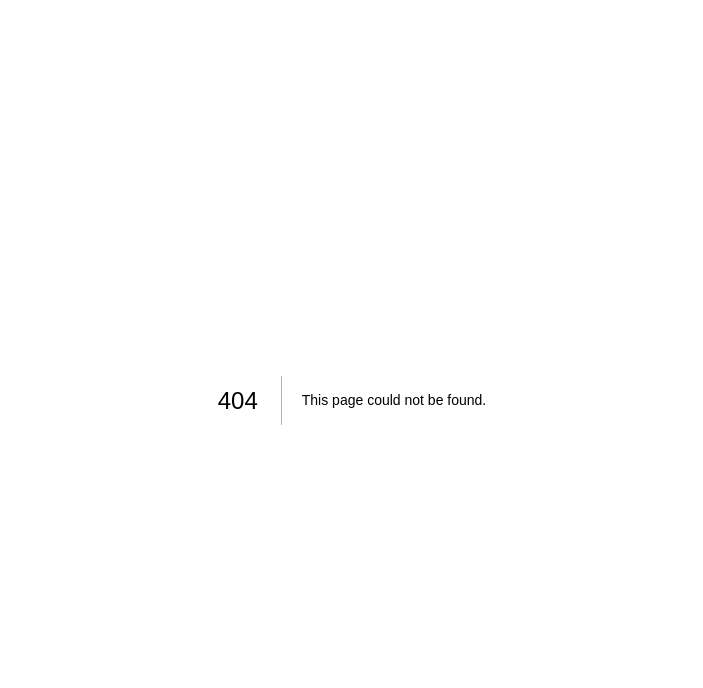
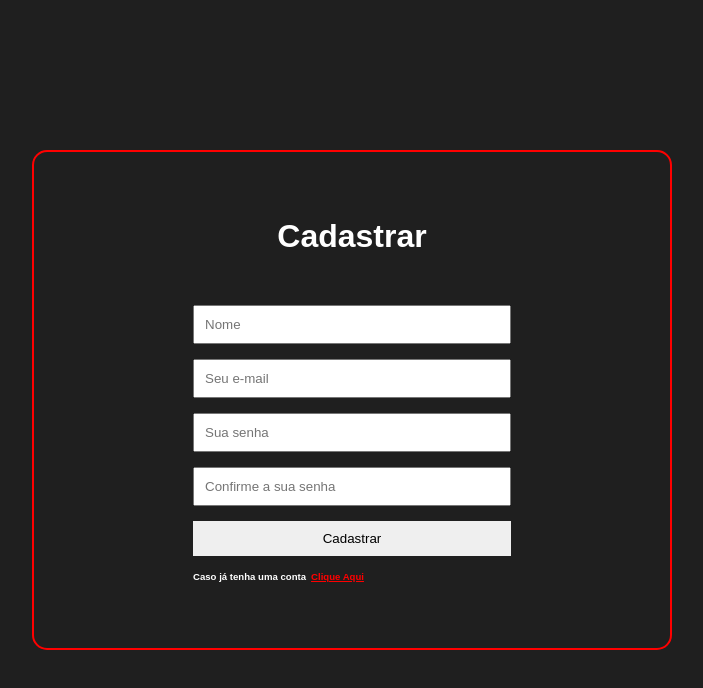
Before and after one commit to Leonardoguimaraesdev/nextjs-cinedom, a Next.js app: page /register in a window 1280 px wide. Before the commit this address had no page. Shown: the top 688 px of the page, without its empty margins (288-991 px from the left). Built offline with nearby package versions, Linux system fonts and the light colour scheme.

Commit message:
Added page and component Login/register

```diff
--- /dev/null
+++ b/src/components/FormRegister.tsx
@@ -0,0 +1,97 @@
+import { useState } from "react";
+import styles from '../styles/Form.module.scss'
+import Cookies from 'js-cookie';
+import { useRouter } from 'next/router'
+import Link from "next/link";
+import { useForm } from 'react-hook-form';
+import { yupResolver } from '@hookform/resolvers/yup'
+import * as yup from 'yup';
+
+const schema = yup.object().shape({
+    email: yup.string()
+        .required('O e-mail é obrigatório')
+        .email('Deve ser um e-mail válido'),
+    password: yup.string()
+        .required('A senha é obrigatória')
+        .matches(/(?=.*[0-9])/, 'A senha deve conter pelo menos um número')
+        .matches(/(?=.*[!@#$%^&*])/, 'A senha deve conter pelo menos um símbolo')
+        .matches(/(?=.*[A-Z])/, 'A senha deve conter pelo menos uma letra maiúscula')
+        .min(8, 'A senha deve conter no mínimo 8 caracteres'),
+});
+
+type FormData = {
+    email: string
+    password: string;
+};
+
+export default function Input() {
+
+    const router = useRouter()
+
+    const [name, setName] = useState<string>('')
+    const [email, setEmail] = useState<string>('')
+    const [password, setPassword] = useState<string>('')
+    const [confirmPassword, setConfirmPassword] = useState<string>('')
+
+    const [checkPassword, setCheckPassword] = useState<any>('')
+
+    const { register, handleSubmit, formState: { errors } } = useForm<FormData>({
+        resolver: yupResolver(schema)
+    });
+
+    const onSubmit = (data: FormData) => {
+
+        if (password !== confirmPassword) {
+            const dif = <p>As senhas precisam ser iguais</p>
+            setCheckPassword(dif)
+        } else {
+            Cookies.set('name', name)
+            Cookies.set('email', email)
+            router.push('/login')
+
+        }
+    };
+
+    return (
+        <section className={styles.form}>
+            <form onSubmit={handleSubmit(onSubmit)}>
+                <h1 className={styles.registerTittle}>Cadastrar</h1>
+                <input
+                    type="name"
+                    value={name}
+                    placeholder="Nome"
+                    onChange={e => setName(e.target.value)}
+                    required
+                />
+                <input
+                    type="email"
+                    {...register('email')}
+                    onChange={e => setEmail(e.target.value)}
+                    placeholder="Seu e-mail"
+                />
+                {errors.password && <p>{errors.password.message}</p>}
+                <input
+                    type="password"
+                    {...register('password')}
+                    onChange={e => setPassword(e.target.value)}
+                    placeholder="Sua senha"
+                />
+                {checkPassword}
+                <input
+                    type="password"
+                    value={confirmPassword}
+                    placeholder="Confirme a sua senha"
+                    onChange={e => setConfirmPassword(e.target.value)}
+                    required
+                />
+                <button type="submit">Cadastrar</button>
+                <h4>
+                    Caso já tenha uma conta
+                    <Link href="/login">
+                        <b><u>Clique Aqui</u></b>
+                    </Link>
+                </h4>
+            </form>
+        </section>
+    )
+}
--- /dev/null
+++ b/src/pages/register/index.tsx
@@ -0,0 +1,11 @@
+import FormRegister from '@/components/FormRegister'
+import styles from '@/styles/PageForm.module.scss'
+
+export default function Register() {
+
+  return (
+    <div className={styles.main}>
+        <FormRegister />
+    </div>
+  )
+}
--- a/src/styles/Banners.module.scss
+++ b/src/styles/Banners.module.scss
@@ -31,6 +31,7 @@
 
         .switchLeft {
             width: 50px;
+
 
             &:hover {
                 cursor: pointer;
--- /dev/null
+++ b/src/styles/Form.module.scss
@@ -0,0 +1,68 @@
+.form {
+    display: flex;
+    align-items: center;
+    justify-content: center;
+    width: 50%;
+    height: 500px;
+    border-radius: 15px;
+    border: 2px solid red;
+    background-color: rgba(0, 0, 0, 0);
+    margin: 20px 0px;
+
+    @media screen and (max-width: 1024px) {
+        width: 65%;
+
+    }
+
+    @media screen and (max-width: 780px) {
+        width: 90%;
+
+    }
+
+    form {
+        display: flex;
+        flex-direction: column;
+        width: 50%;
+        color: #fff;
+
+        @media screen and (max-width: 1024px) {
+            width: 65%;
+
+        }
+
+        @media screen and (max-width: 780px) {
+            width: 80%;
+
+        }
+
+        h1 {
+            margin-bottom: 50px;
+            text-align: center;
+           font-size: 2rem;
+        }
+
+        input {
+            margin-bottom: 15px;
+            padding: 10px;
+        }
+
+        button {
+            margin-bottom: 15px;
+            padding: 10px;
+            cursor: pointer;
+            border: none;
+
+            &:hover {
+                background-color: greenyellow;
+            }
+        }
+
+        h4 {
+            font-size: 0.6rem;
+            u{
+                margin-left: 5px;
+                color: red;
+            }
+        }
+    }
+}
--- /dev/null
+++ b/src/styles/PageForm.module.scss
@@ -0,0 +1,7 @@
+.main {
+    display: flex;
+    align-items: center;
+    justify-content: center;
+    min-height: 100vh;
+    background-color: rgb(31, 31, 31);
+}
```
Also changed, not shown: package.json (+9 -1 lines), src/components/FormLogin.tsx (added, +61 -0 lines), src/components/NavBar.tsx (+9 -2 lines), src/pages/login/index.tsx (added, +11 -0 lines), 1 other file (tests, documents, lock files or other folders).
